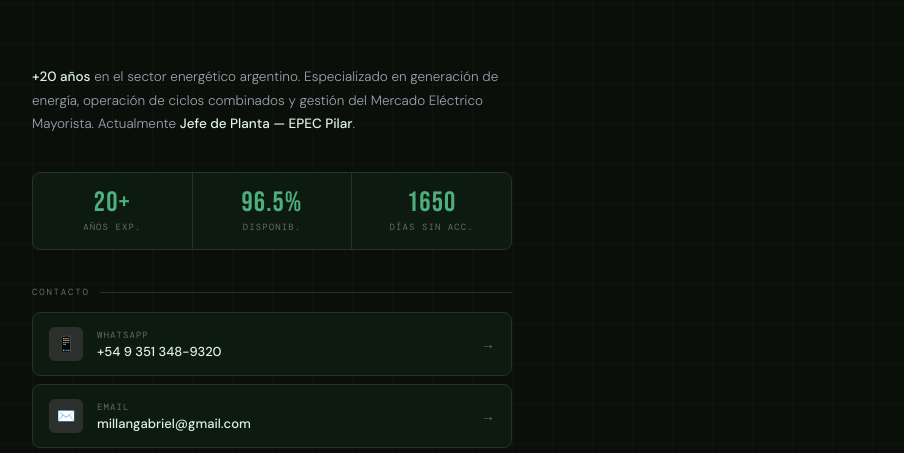
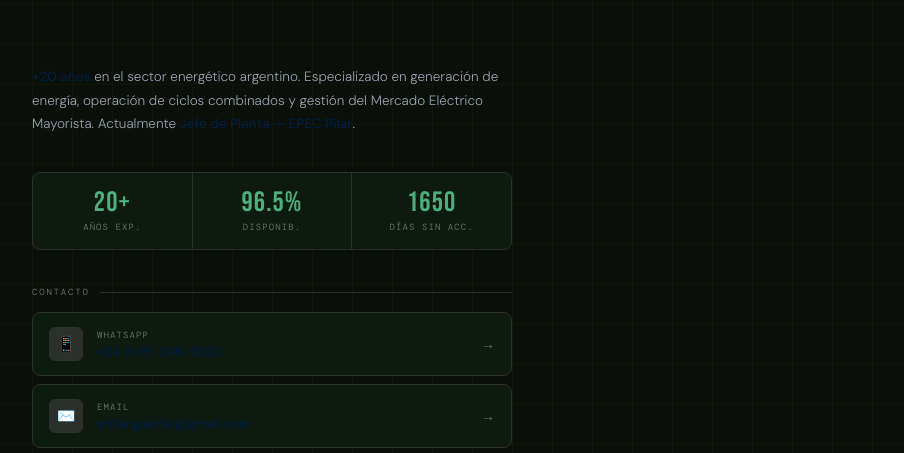
Before and after one commit to gmillan09/cv, a plain HTML site: page index.html in a window 1280 px wide. Shown: the part 316-769 px from the top of the page, without its empty margins (368-1272 px from the left). Drawn offline with nearby package versions, Linux system fonts and the light colour scheme.

Commit message:
Update index.html

```diff
--- a/index.html
+++ b/index.html
@@ -12,7 +12,7 @@
   --border: #2c302c;
   --accent: #4caf7d;
   --accent2: #a5d7be;
-  --text: #e0f0e6;
+  --text: #001f3f;
   --muted: #676a67;
   --card: #0d1a10;
     }
```
